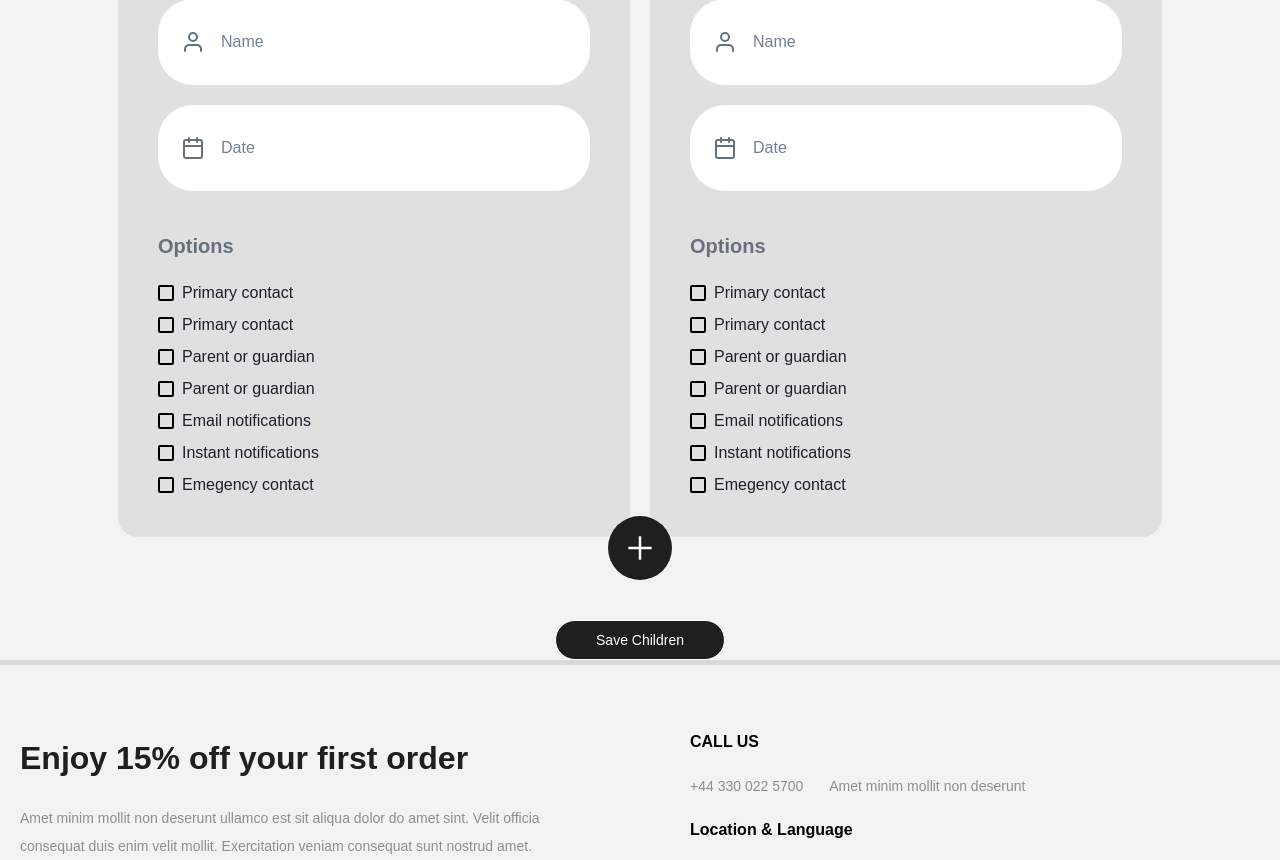
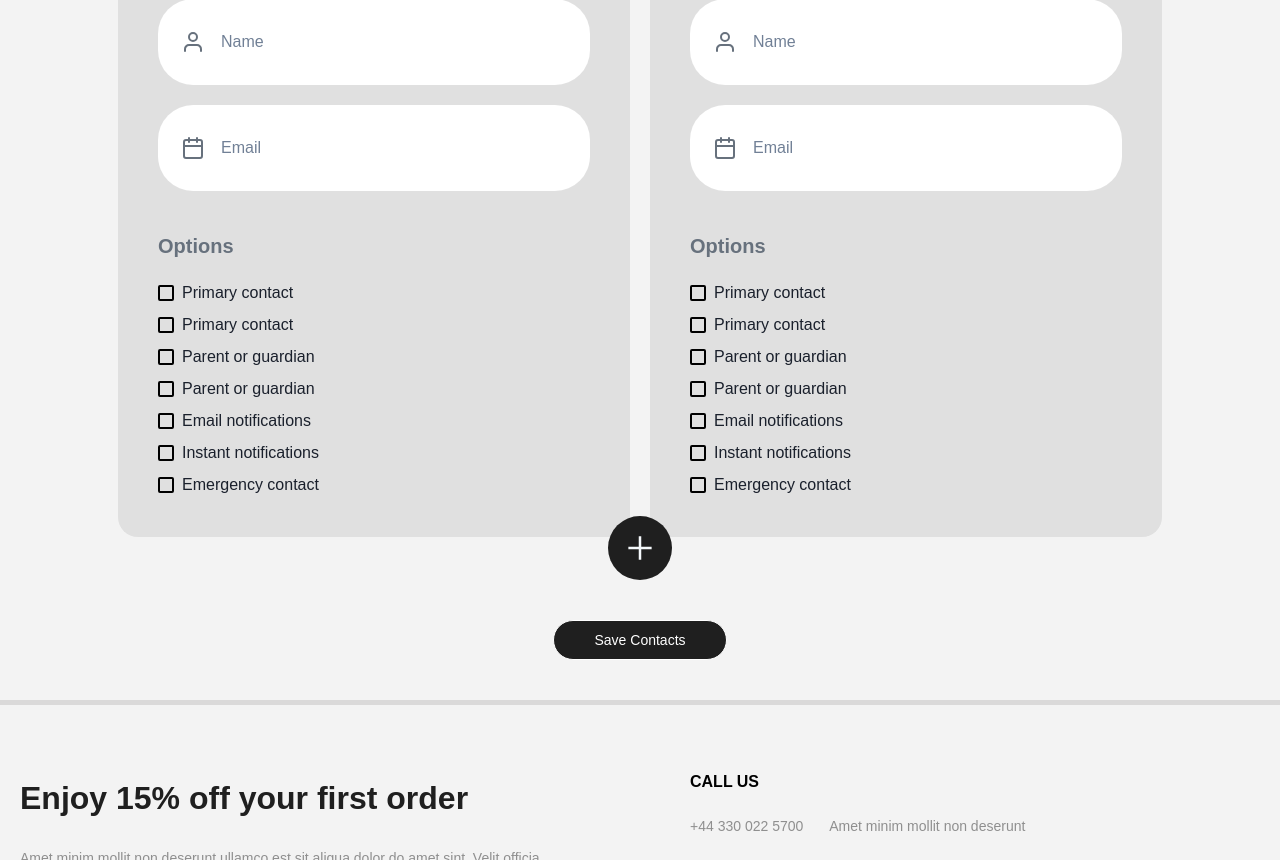
Before and after one commit to Ahtisham8952/Flok-UI, a Next.js app: page /parentlogin in a window 1280 px wide. Shown: the part 1360-2220 px from the top of the page. Built offline with nearby package versions, Linux system fonts and the light colour scheme.

Commit message:
child-conatct api

```diff
--- a/src/components/core/Login/Cardcontact.jsx
+++ b/src/components/core/Login/Cardcontact.jsx
@@ -1,3 +1,4 @@
+import React, { useState } from "react";
 import {
   Box,
   Checkbox,
@@ -6,30 +7,137 @@ import {
   Image,
   Input,
   InputGroup,
-  Radio,
   Stack,
   Text,
+  Button,
 } from "@chakra-ui/react";
-import React from "react";
+import { useMutation, gql } from "@apollo/client";
+
+const CREATE_UPDATE_CONTACT_MUTATION = gql`
+  mutation CreateUpdateContact($name: String!, $email: String!) {
+    createUpdateContact(
+      createUpdateContactInput: { name: $name, email: $email }
+    ) {
+      id
+      createdAt
+      updatedAt
+      name
+      dateOfBirth
+      gender
+      userId
+      profileImageURL
+      profileImageKey
+    }
+  }
+`;
 
 export const Cardcontact = () => {
+  const [contacts, setContacts] = useState([
+    { name: "", email: "",  },
+    { name: "", email: "",  },
+  ]);
+
+  const [createUpdateContact] = useMutation(CREATE_UPDATE_CONTACT_MUTATION);
+
+  const addContact = () => {
+    if (contacts.length < 4) {
+      setContacts((prevContacts) => [
+        ...prevContacts,
+        { name: "", email: "",  },
+        { name: "", email: "", },
+      ]);
+    }
+  };
+
+  const handleNameChange = (index, event) => {
+    const updatedContacts = [...contacts];
+    updatedContacts[index].name = event.target.value;
+    setContacts(updatedContacts);
+  };
+
+  const handleEmailChange = (index, event) => {
+    const updatedContacts = [...contacts];
+    updatedContacts[index].email = event.target.value;
+    setContacts(updatedContacts);
+  };
+
+  const saveContacts = async () => {
+    try {
+      const contactResponses = [];
+
+      for (let i = 0; i < contacts.length; i++) {
+        const contact = contacts[i];
+
+        const { data } = await createUpdateContact({
+          variables: {
+            name: contact.name,
+            email: contact.email,
+          },
+        });
+
+        contactResponses.push(data.createUpdateContact);
+      }
+
+      console.log(contactResponses);
+      // Perform any necessary actions with the contactResponses array
+    } catch (error) {
+      // Handle any errors
+      console.error(error);
+    }
+  };
+
   return (
+    <Box>
       <Box
+        display="flex"
+        flexDirection={{ base: "column", md: "column", lg: "row" }}
+        gap={{ base: "3", md: "3", lg: "5" }}
+        justifyContent="center"
+        flexWrap={"wrap"}
+        pt="10"
+      >
+        {contacts.map((contact, index) => (
+          <Box
+            key={index}
             bgColor="#E0E0E0"
-      p={{base:'15px',md:'20px',lg:'30px',xl:'40px'}}
+            p={{ base: "15px", md: "20px", lg: "30px", xl: "40px" }}
             width={{ base: "100%", md: "100%", lg: "40%" }}
             borderRadius="20px"
             height="70%"
           >
             <FormControl>
-        <InputGroup bgColor="white" p={{base:'10px',lg:'23px'}} borderRadius="35">
-          <Image alt="img" src="user.svg"/>
-          <Input _focusVisible={{border:'none'}} type="Text" placeholder="Name" border="none" />
+              <InputGroup
+                bgColor="white"
+                p={{ base: "10px", lg: "23px" }}
+                borderRadius="35"
+              >
+                <Image alt="img" src="user.svg" />
+                <Input
+                  _focusVisible={{ border: "none" }}
+                  type="Text"
+                  placeholder="Name"
+                  border="none"
+                  value={contact.name}
+                  onChange={(event) => handleNameChange(index, event)}
+                />
               </InputGroup>
-        <InputGroup mt="20px" bgColor="white" p={{base:'10px',lg:'23px'}} borderRadius="35">
+              <InputGroup
+                mt="20px"
+                bgColor="white"
+                p={{ base: "10px", lg: "23px" }}
+                borderRadius="35"
+              >
                 <Image alt="img" src="calendar.svg" />
-          <Input _focusVisible={{border:'none'}} type="Text" placeholder="Date" border="none" />
+                <Input
+                  _focusVisible={{ border: "none" }}
+                  type="Text"
+                  placeholder="Email"
+                  border="none"
+                  value={contact.email}
+                  onChange={(event) => handleEmailChange(index, event)}
+                />
               </InputGroup>
+
             </FormControl>
             <Box>
               <Text
@@ -38,7 +146,7 @@ export const Cardcontact = () => {
                 fontStyle="bold"
                 textColor="#67717D"
                 pt="40px"
-          mb='20px'
+                mb="20px"
               >
                 Options
               </Text>
@@ -46,31 +154,68 @@ export const Cardcontact = () => {
               <Flex>
                 <Box>
                   <Stack>
-              <Checkbox size="md" borderColor={"black"} >
+                    <Checkbox size="md" borderColor={"black"}>
                       Primary contact
                     </Checkbox>
-              <Checkbox size="md" borderColor={"black"} >
+                    <Checkbox size="md" borderColor={"black"}>
                       Primary contact
                     </Checkbox>
-              <Checkbox size="md"  borderColor={"black"}>
+                    <Checkbox size="md" borderColor={"black"}>
                       Parent or guardian{" "}
                     </Checkbox>
-              <Checkbox size="md" borderColor={"black"} >
+                    <Checkbox size="md" borderColor={"black"}>
                       Parent or guardian{" "}
                     </Checkbox>
-              <Checkbox size="md" borderColor={"black"} >
+                    <Checkbox size="md" borderColor={"black"}>
                       Email notifications{" "}
                     </Checkbox>
-              <Checkbox size="md" borderColor={"black"} >
+                    <Checkbox size="md" borderColor={"black"}>
                       Instant notifications{" "}
                     </Checkbox>
-              <Checkbox size="md" borderColor={"black"} >
-                Emegency contact{" "}
+                    <Checkbox size="md" borderColor={"black"}>
+                      Emergency contact{" "}
                     </Checkbox>
                   </Stack>
                 </Box>
               </Flex>
             </Box>
           </Box>
+        ))}
+      </Box>
+      <Box
+        bg="#1F1F1F"
+        display="flex"
+        justifyContent="center"
+        borderRadius="40"
+        p={{ base: "2", md: "2", lg: "5" }}
+        width={{ base: "10%", md: "4%", lg: "5%" }}
+        alignContent="center"
+        mx="auto"
+        mt="-21"
+        position="relative"
+        zIndex="5"
+        onClick={addContact}
+      >
+        <Image src="plus.svg" alt="plus.svg" />
+      </Box>
+
+      <Box textAlign="center" pt="10" mb="40px">
+		  <Button
+			onClick={saveContacts}
+			type="submit"
+			bg="#1F1F1F"
+			colorScheme={"#1F1F1F"}
+			color="#FFFFFF"
+			fontSize="14px"
+			fontWeight="400"
+			lineHeight={"150%"}
+			p="8px 40px"
+			borderRadius={"50px"}
+			border="1px solid white"
+		  >
+			Save Contacts
+		  </Button>
+		</Box>
+    </Box>
   );
 };
--- a/src/components/core/Login/LoginStepOne.jsx
+++ b/src/components/core/Login/LoginStepOne.jsx
@@ -70,7 +70,7 @@ const LoginPage = () => {
 				localStorage.setItem("token", accessToken);
 
 				if (rest.userType === "PARENT") {
-					// router.push("/parentlogin");
+					router.push("/parentlogin");
 				} else {
 					try {
 						const myProvider = await getMyProvider();
--- a/src/components/core/Login/LoginStepTwo.jsx
+++ b/src/components/core/Login/LoginStepTwo.jsx
@@ -26,7 +26,7 @@ import {
   import { gql, useMutation } from "@apollo/client";
 
   const CREATE_UPDATE_CHILD_MUTATION = gql`
-  mutation CreateUpdateChild($name: String!, $dateOfBirth: Date!, $gender: String!) {
+  mutation CreateUpdateChild($name: String!, $dateOfBirth: DateTime!, $gender: Gender!) {
     createUpdateChild(
       createUpdateChildInput: { name: $name, dateOfBirth: $dateOfBirth, gender: $gender }
     ) {
@@ -48,11 +48,17 @@ import {
 		{ name: "", dateOfBirth: "", gender: "" },
 		{ name: "", dateOfBirth: "", gender: "" },
 	  ]);
+
 	  const [createUpdateChild] = useMutation(CREATE_UPDATE_CHILD_MUTATION);
+	  const childResponses = [];
 
 	  const addChild = () => {
 		if (children.length < 6) {
-      setChildren([...children, { name: "", dateOfBirth: "", gender: "" }, { name: "", dateOfBirth: "", gender: "" }]);
+		  setChildren((prevChildren) => [
+			...prevChildren,
+			{ name: "", dateOfBirth: "", gender: "" },
+			{ name: "", dateOfBirth: "", gender: "" },
+		  ]);
 		}
 	  };
 
@@ -75,8 +81,14 @@ import {
 	  };
 
 	  const saveChildren = async () => {
-	  for (const child of children) {
-		const { id, createdAt, updatedAt } = await createUpdateChild({
+		// Clear the childResponses array before saving new children
+		childResponses.length = 0;
+
+		try {
+		  for (let i = 0; i < children.length; i++) {
+			const child = children[i];
+
+			const { data } = await createUpdateChild({
 			  variables: {
 				name: child.name,
 				dateOfBirth: child.dateOfBirth,
@@ -84,10 +96,18 @@ import {
 			  },
 			});
 
-		// Perform any necessary actions with the response data
-		console.log(id, createdAt, updatedAt);
+			childResponses[i] = data.createUpdateChild;
+		  }
+
+		  console.log(childResponses);
+		  // Perform any necessary actions with the childResponses array
+		} catch (error) {
+		  // Handle any errors
+		  console.error(error);
 		}
 	  };
+
+
 
 	return (
 	  <LayoutWrapper>
@@ -268,49 +288,12 @@ import {
 		>
 		  Contacts
 		</Heading>
-		<Box
-		  display="flex"
-		  flexDirection={{ base: "column", md: "column", lg: "row" }}
-		  gap={{ base: "3", md: "3", lg: "5" }}
-		  justifyContent="center"
-		  pt="10"
-		>
+
 		  <Cardcontact />
-		  <Cardcontact />
-		</Box>
-		<Box
-		  bg="#1F1F1F"
-		  display="flex"
-		  justifyContent="center"
-		  borderRadius="40"
-		  p={{ base: "2", md: "2", lg: "5" }}
-		  width={{ base: "10%", md: "4%", lg: "5%" }}
-		  alignContent="center"
-		  mx="auto"
-		  mt="-21"
-		  position="relative"
-		  zIndex="5"
-		>
-		  <Image src="plus.svg" alt="plus.svg" />
-		</Box>
-		<Box textAlign="center" pt="10">
-		  <Button
-			as={Link}
-			href="/userprofile"
-			type="submit"
-			bg="#1F1F1F"
-			colorScheme={"#1F1F1F"}
-			color="#FFFFFF"
-			fontSize="14px"
-			fontWeight="400"
-			lineHeight={"150%"}
-			p="8px 40px"
-			borderRadius={"50px"}
-			border="1px solid white"
-		  >
-			Save Children
-		  </Button>
-		</Box>
+
+
+
+
 	  </LayoutWrapper>
 	);
   };
```
Lines whose indentation alone changed are shown as unchanged.
